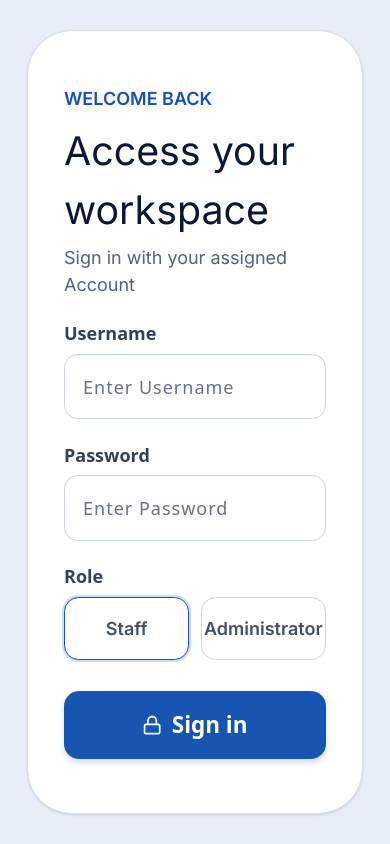
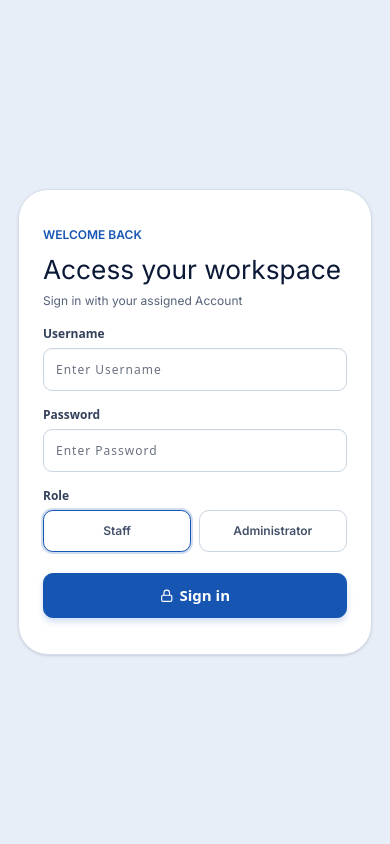
Before and after one commit to 1vannce/senior-citizen-beneficiary, a Next.js app: page /login in a window 390 px wide. Built offline with nearby package versions, Linux system fonts and the light colour scheme.

Commit message:
feat(ui): scale the interface to two thirds
The screens looked too big at 1rem = 18px. The root size is now 12px and the Tailwind breakpoints are scaled by the same 2/3, matching 67% browser zoom. AGENTS.md and the README record the new minimum text size.

```diff
--- a/src/app/globals.css
+++ b/src/app/globals.css
@@ -73,14 +73,14 @@
   --eyebrow-color: var(--muted);
 }
 
-/* Laptop screens (under 1536px wide) get tighter staff cards so wide tables fit without scrolling. */
-@media (max-width: 1535px) {
+/* Laptop screens (under the 2xl breakpoint) get tighter staff cards so wide tables fit without scrolling. */
+@media (max-width: 1023px) {
   .theme-staff {
     --card-pad: 1.75rem;
   }
 }
 
-/* Older users need text of at least 18px (AGENTS.md), so the small text steps are raised to 1rem. */
+/* The small text steps are raised to 1rem so no text is smaller than the base size. */
 @theme {
   --text-xs: 1rem;
   --text-xs--line-height: 1.5;
@@ -107,10 +107,20 @@
   --font-inter: var(--inter), Arial, Helvetica, sans-serif;
 }
 
-/* All sizes are in rem and 1rem is 18px, the smallest text size for older users (AGENTS.md).
-   The Figma frames used 16px, so text is larger than in Figma and the layouts are adjusted to fit. */
+/* All sizes are in rem. 1rem was 18px, which looked too big on the laptop, so the whole UI is
+   scaled to 2/3 (12px), the same as zooming the browser to 67%. */
 html {
-  font-size: 18px;
+  font-size: 12px;
+}
+
+/* Media queries ignore the html font size, so the breakpoints are scaled to 2/3 as well.
+   This keeps each layout switching where it would at 67% browser zoom. */
+@theme {
+  --breakpoint-sm: 26.6667rem;
+  --breakpoint-md: 32rem;
+  --breakpoint-lg: 42.6667rem;
+  --breakpoint-xl: 53.3333rem;
+  --breakpoint-2xl: 64rem;
 }
 
 body {
```
Also changed, not shown: 2 other files (tests, documents, lock files or other folders).
